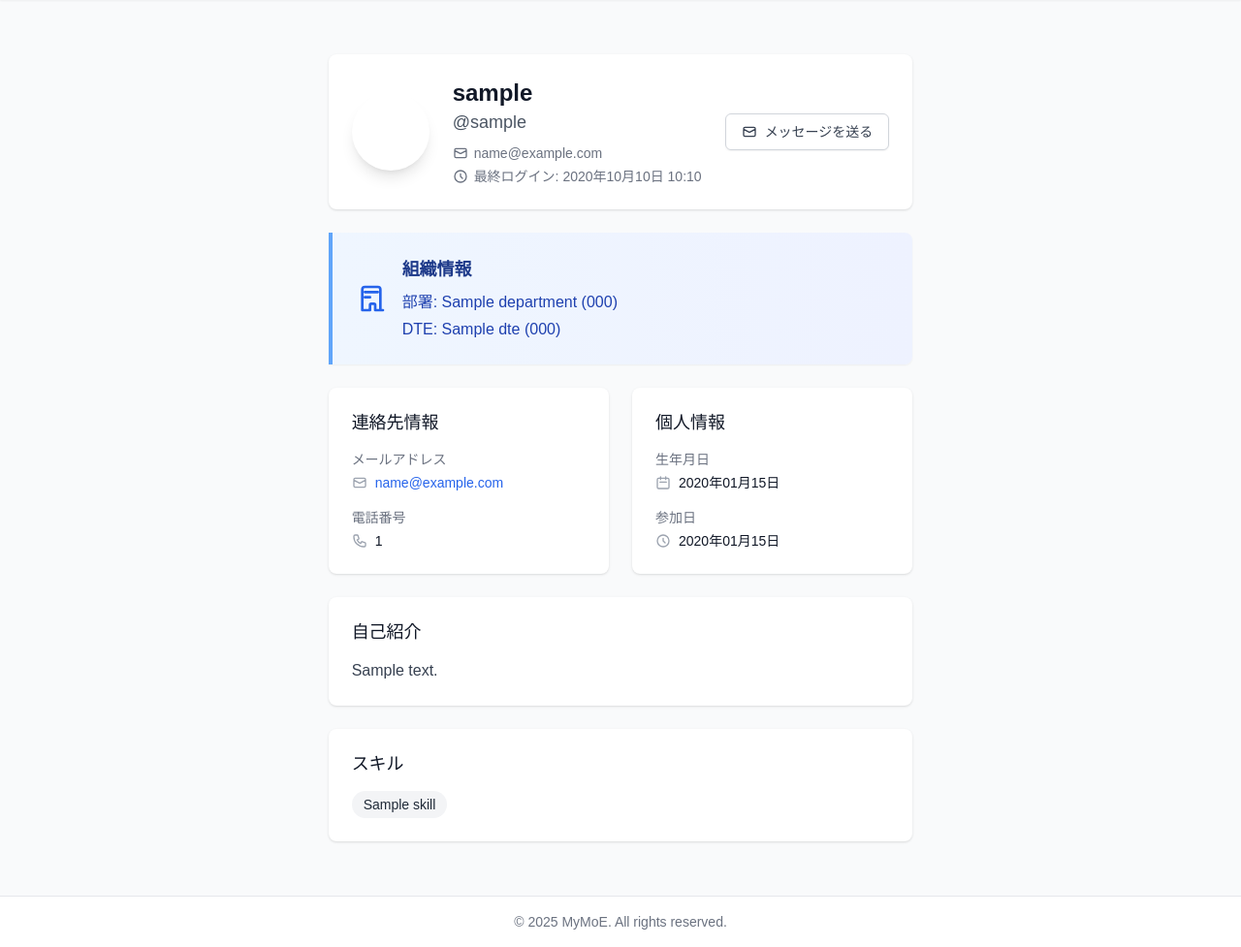
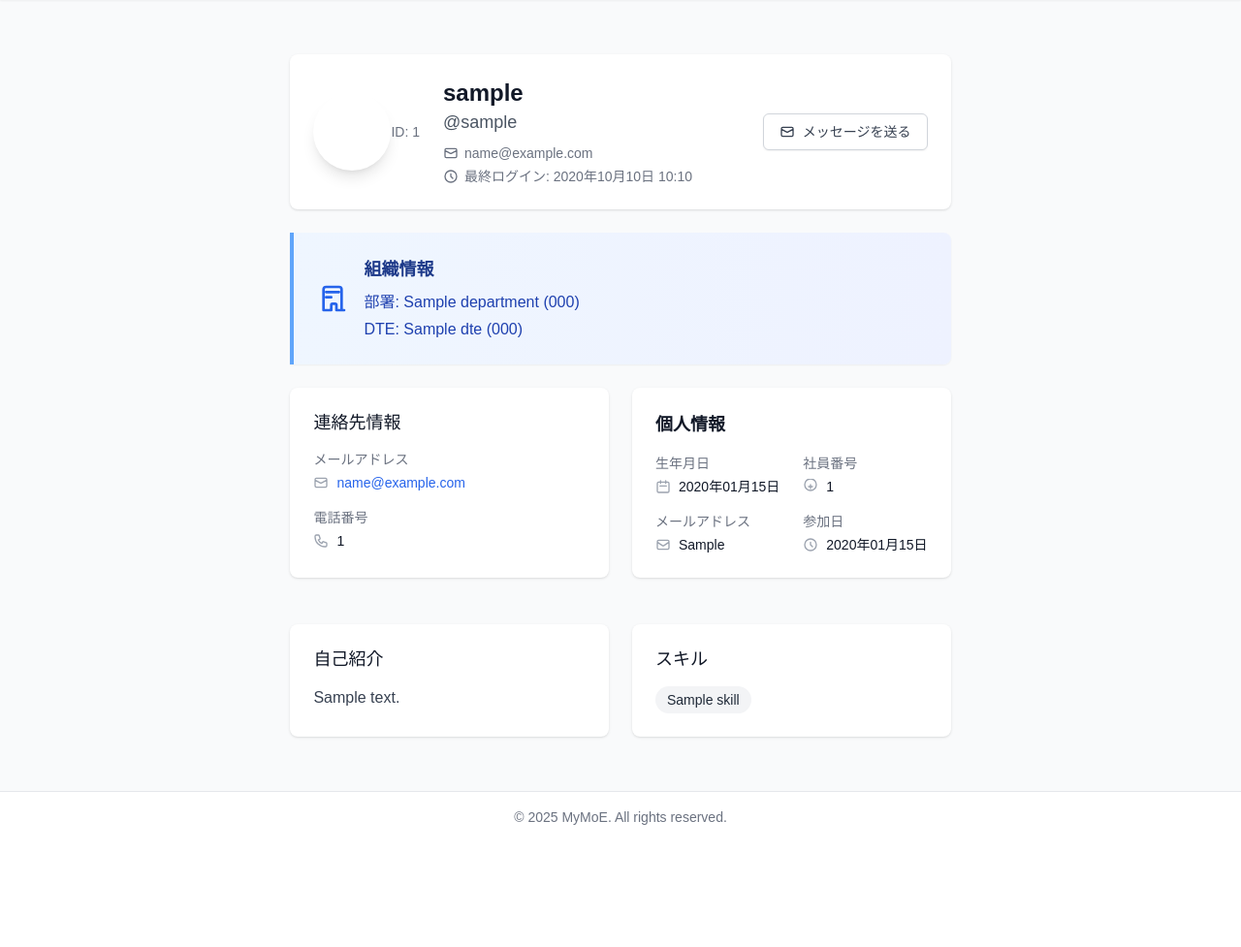
Before and after one commit to toryoto/MyMoE, a Django app: template template/profiles/employee_profile_detail.html in a window 1280 px wide. Shown: the part 65-1042 px from the top of the page at 97% size. After the commit the page ends 916 px from the top, so only its background shows below. Run offline with Django 5.2, Linux system fonts and the light colour scheme; the template is opened without the code that fills it: most values are stand-ins (such as "Sample title", 1, 10 or a date in 2020); some libraries are stand-ins or nearby versions.

Commit message:
employee_profile_detail.htmlの内容を追加項目に合わせて変更(おそらく今後再修正あり)

```diff
--- a/template/profiles/employee_profile_detail.html
+++ b/template/profiles/employee_profile_detail.html
@@ -18,6 +18,8 @@
                         </div>
                     </div>
                     <!-- 基本情報 -->
+                     <!-- エンタープライズID -->
+                    <p class="text-sm text-gray-500">ID: {{ profile.enterprise_id }}</p>
                     <div class="mt-4 sm:mt-0 sm:ml-6">
                         <div class="flex items-center">
                             <h1 class="text-2xl font-bold text-gray-900">
@@ -160,8 +162,8 @@
                             <svg class="flex-shrink-0 mr-2 h-4 w-4 text-gray-400" fill="none" stroke="currentColor" viewBox="0 0 24 24">
                                 <path stroke-linecap="round" stroke-linejoin="round" stroke-width="2" d="M3 8l7.89 4.26a2 2 0 002.22 0L21 8M5 19h14a2 2 0 002-2V7a2 2 0 00-2-2H5a2 2 0 00-2 2v10a2 2 0 002 2z" />
                             </svg>
-                            <a href="mailto:{{ profile.user.email }}" class="text-primary-600 hover:text-primary-500">
-                                {{ profile.user.email }}
+                            <a href="mailto:{{ profile.mail_address }}" class="text-primary-600 hover:text-primary-500">
+                                {{ profile.mail_address }}
                             </a>
                         </dd>
                     </div>
@@ -181,26 +183,56 @@
         </div>
 
         <!-- 個人情報 -->
+       <!-- 個人情報 -->
 <div class="bg-white shadow rounded-lg">
-            <div class="px-4 py-5 sm:p-6">
-                <h3 class="text-lg leading-6 font-medium text-gray-900 mb-4">個人情報</h3>
-                <dl class="space-y-4">
+    <div class="px-6 py-5 sm:p-6">
+        <h3 class="text-lg font-semibold text-gray-900 mb-4">個人情報</h3>
+        <dl class="grid grid-cols-1 sm:grid-cols-2 gap-x-6 gap-y-4">
             {% if profile.date_of_birth %}
-                    <div>
-                        <dt class="text-sm font-medium text-gray-500">生年月日</dt>
+            <div class="flex flex-col">
+                <dt class="text-sm text-gray-500">生年月日</dt>
                 <dd class="mt-1 text-sm text-gray-900 flex items-center">
-                            <svg class="flex-shrink-0 mr-2 h-4 w-4 text-gray-400" fill="none" stroke="currentColor" viewBox="0 0 24 24">
-                                <path stroke-linecap="round" stroke-linejoin="round" stroke-width="2" d="M8 7V3m8 4V3m-9 8h10M5 21h14a2 2 0 002-2V7a2 2 0 00-2-2H5a2 2 0 00-2 2v12a2 2 0 002 2z" />
+                    <svg class="h-4 w-4 text-gray-400 mr-2" fill="none" stroke="currentColor" viewBox="0 0 24 24">
+                        <path stroke-linecap="round" stroke-linejoin="round" stroke-width="2"
+                              d="M8 7V3m8 4V3m-9 8h10M5 21h14a2 2 0 002-2V7a2 2 0 00-2-2H5a2 2 0 00-2 2v12a2 2 0 002 2z" />
                     </svg>
                     {{ profile.date_of_birth|date:"Y年m月d日" }}
                 </dd>
             </div>
             {% endif %}
-                    <div>
-                        <dt class="text-sm font-medium text-gray-500">参加日</dt>
+
+            {% if profile.statement_id %}
+            <div class="flex flex-col">
+                <dt class="text-sm text-gray-500">社員番号</dt>
                 <dd class="mt-1 text-sm text-gray-900 flex items-center">
-                            <svg class="flex-shrink-0 mr-2 h-4 w-4 text-gray-400" fill="none" stroke="currentColor" viewBox="0 0 24 24">
-                                <path stroke-linecap="round" stroke-linejoin="round" stroke-width="2" d="M12 8v4l3 3m6-3a9 9 0 11-18 0 9 9 0 0118 0z" />
+                    <svg class="h-4 w-4 text-gray-400 mr-2" fill="none" stroke="currentColor" viewBox="0 0 24 24">
+                        <path stroke-linecap="round" stroke-linejoin="round" stroke-width="2"
+                              d="M9 12h6m-3 -3v6m9 -6a9 9 0 11-18 0 9 9 0 0118 0z" />
+                    </svg>
+                    {{ profile.statement_id }}
+                </dd>
+            </div>
+            {% endif %}
+
+            {% if profile.ml %}
+            <div class="flex flex-col">
+                <dt class="text-sm text-gray-500">メールアドレス</dt>
+                <dd class="mt-1 text-sm text-gray-900 flex items-center break-all">
+                    <svg class="h-4 w-4 text-gray-400 mr-2" fill="none" stroke="currentColor" viewBox="0 0 24 24">
+                        <path stroke-linecap="round" stroke-linejoin="round" stroke-width="2"
+                              d="M3 8l7.89 5.26a2 2 0 002.22 0L21 8M5 19h14a2 2 0 002-2V7a2 2 0 00-2-2H5a2 2 0 00-2 2v10a2 2 0 002 2z" />
+                    </svg>
+                    {{ profile.ml }}
+                </dd>
+            </div>
+            {% endif %}
+
+            <div class="flex flex-col">
+                <dt class="text-sm text-gray-500">参加日</dt>
+                <dd class="mt-1 text-sm text-gray-900 flex items-center">
+                    <svg class="h-4 w-4 text-gray-400 mr-2" fill="none" stroke="currentColor" viewBox="0 0 24 24">
+                        <path stroke-linecap="round" stroke-linejoin="round" stroke-width="2"
+                              d="M12 8v4l3 3m6-3a9 9 0 11-18 0 9 9 0 0118 0z" />
                     </svg>
                     {{ profile.user.date_joined|date:"Y年m月d日" }}
                 </dd>
@@ -208,7 +240,7 @@
         </dl>
     </div>
 </div>
-    </div>
+
 
     <!-- 自己紹介 -->
     {% if profile.bio %}
```
Lines whose indentation alone changed are shown as unchanged.
